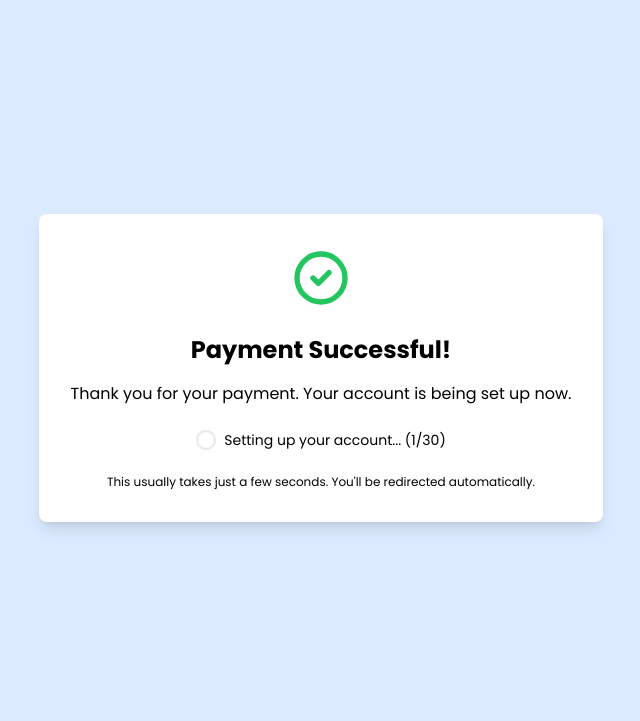
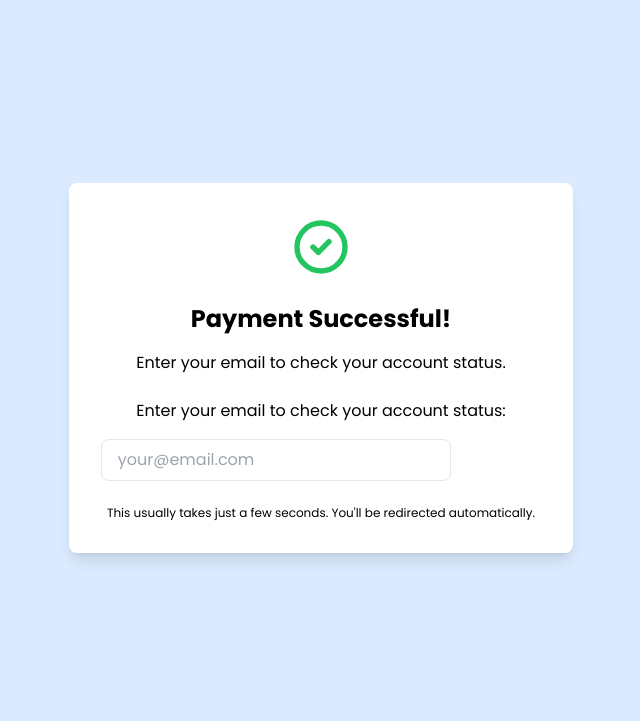
Before and after one commit to nworley97/resume-audit-sandbox, a Flask app: template templates/billing/payment_success.html in a window 1280 px wide. Shown: the top 721 px of the page, without its empty margins (319-959 px from the left). Run offline with Flask 3, Linux system fonts and the light colour scheme; the template is opened without the code that fills it, so the values that code supplies are empty; style sheets or scripts are compiled from the project's sources.

Commit message:
adding payments

```diff
--- a/billing_routes.py
+++ b/billing_routes.py
@@ -401,9 +401,47 @@ def payment_success():
 
     Note: Account creation happens asynchronously via webhook.
     This page informs the user their account is being set up.
+
+    Supports both:
+    1. Normal flow: session has signup_data
+    2. Recovery flow: email passed as query param (for cross-device/session-loss scenarios)
     """
     # Check if we have signup data in session
     signup_data = session.get('signup_data')
+
+    # Recovery: Allow email via query param if session is lost
+    recovery_email = request.args.get('email', '').strip().lower()
+    if recovery_email and not signup_data:
+        # Try to recover by checking if this email has a pending signup or existing account
+        db = SessionLocal()
+        try:
+            # First check if account already exists
+            user = db.query(User).filter(User.username == recovery_email).first()
+            if user:
+                login_user(user)
+                tenant = db.query(Tenant).filter(Tenant.id == user.tenant_id).first()
+                if tenant:
+                    session['tenant_slug'] = tenant.slug
+                    flash('Welcome back! You have been logged in.', 'success')
+                    return redirect(url_for('recruiter', tenant=tenant.slug))
+
+            # Check for pending signup
+            pending = db.query(PendingSignup).filter(
+                PendingSignup.email == recovery_email,
+                PendingSignup.processed == False
+            ).first()
+            if pending:
+                # Restore session data from pending signup
+                signup_data = {
+                    'email': pending.email,
+                    'plan_tier': pending.plan_tier,
+                    'billing_cycle': pending.billing_cycle,
+                    'company_name': pending.company_name,
+                    'full_name': pending.full_name,
+                }
+                session['signup_data'] = signup_data
+        finally:
+            db.close()
 
     # Also check if user was created by webhook and try to log them in
     if signup_data:
@@ -447,14 +485,25 @@ def check_account_status():
     """
     API endpoint to check if account has been created after Stripe payment.
     Used by payment_success page to poll for account creation.
+
+    Supports:
+    - Session-based lookup (normal flow)
+    - Email query param (recovery/manual check)
     """
     signup_data = session.get('signup_data')
-    if not signup_data:
-        return jsonify({'account_created': False, 'error': 'No signup session'})
 
-    email = signup_data.get('email', '').lower()
+    # Get email from session or query param
+    email = None
+    if signup_data:
+        email = signup_data.get('email', '').lower()
+
+    # Allow email override via query param (for recovery scenarios)
+    query_email = request.args.get('email', '').strip().lower()
+    if query_email:
+        email = query_email
+
     if not email:
-        return jsonify({'account_created': False, 'error': 'No email in session'})
+        return jsonify({'account_created': False, 'error': 'No email provided'})
 
     db = SessionLocal()
     try:
@@ -476,7 +525,16 @@ def check_account_status():
                 'message': 'Account created successfully!'
             })
         else:
-            return jsonify({'account_created': False})
+            # Check if there's a pending signup for this email
+            pending = db.query(PendingSignup).filter(
+                PendingSignup.email == email,
+                PendingSignup.processed == False
+            ).first()
+
+            return jsonify({
+                'account_created': False,
+                'pending_signup_exists': pending is not None
+            })
     finally:
         db.close()
 
--- a/stripe_webhooks.py
+++ b/stripe_webhooks.py
@@ -293,10 +293,18 @@ def handle_checkout_session_completed(event) -> Dict[str, Any]:
     logger.info(f"Checkout session completed: {checkout_session.id} for customer {customer_id}, email: {customer_email}")
 
     # If we have customer email, try to create account from pending signup
+    account_created = False
     if customer_email:
-        _maybe_create_account_from_pending_signup(customer_email, customer_id)
+        account_created = _maybe_create_account_from_pending_signup(customer_email, customer_id)
 
-    return {"session_id": checkout_session.id, "customer_id": customer_id}
+    if not account_created:
+        # Log for debugging - this might indicate an email mismatch
+        logger.warning(
+            f"Checkout completed but no account created for email: {customer_email}, "
+            f"customer_id: {customer_id}. Check if pending signup exists with matching email."
+        )
+
+    return {"session_id": checkout_session.id, "customer_id": customer_id, "account_created": account_created}
 
 
 def handle_unknown_event(event) -> Dict[str, Any]:
--- a/templates/billing/payment_success.html
+++ b/templates/billing/payment_success.html
@@ -40,14 +40,31 @@
 
     <div id="error-area" class="hidden mb-6">
       <p class="text-amber-600 mb-4">Account setup is taking longer than expected.</p>
-      <div class="flex flex-col gap-2">
+      <div class="flex flex-col gap-3">
         <a href="{{ url_for('login') }}" class="inline-block bg-slate-900 text-white px-6 py-3 rounded-lg font-medium hover:bg-slate-800 transition-colors">
           Try Logging In
         </a>
         <button onclick="startPolling()" class="text-sm text-slate-500 underline hover:text-slate-700">
           Check again
         </button>
+        {% if signup_data and signup_data.email %}
+        <p class="text-xs text-slate-400 mt-2">
+          Waiting for account: <strong>{{ signup_data.email }}</strong>
+        </p>
+        {% endif %}
       </div>
+    </div>
+
+    <!-- Manual email check form (shown if session lost) -->
+    <div id="manual-check-area" class="hidden mb-6">
+      <p class="text-slate-600 mb-4">Enter your email to check your account status:</p>
+      <form id="manual-check-form" class="flex gap-2">
+        <input type="email" id="manual-email" placeholder="your@email.com"
+               class="flex-1 px-4 py-2 border border-slate-300 rounded-lg focus:outline-none focus:ring-2 focus:ring-slate-400">
+        <button type="submit" class="bg-slate-900 text-white px-4 py-2 rounded-lg hover:bg-slate-800">
+          Check
+        </button>
+      </form>
     </div>
 
     <p class="text-xs text-slate-400 mt-4" id="help-text">
@@ -63,6 +80,7 @@
   let pollInterval;
   let attempts = 0;
   const maxAttempts = 30; // Poll for ~90 seconds (30 attempts * 3 seconds)
+  const sessionEmail = '{{ signup_data.email if signup_data else "" }}';
 
   function updateStatus(message) {
     document.getElementById('status-message').textContent = message;
@@ -71,6 +89,8 @@
   function showSuccess(redirectUrl) {
     document.getElementById('loading-area').classList.add('hidden');
     document.getElementById('success-area').classList.remove('hidden');
+    document.getElementById('error-area').classList.add('hidden');
+    document.getElementById('manual-check-area').classList.add('hidden');
     document.getElementById('help-text').classList.add('hidden');
     document.getElementById('redirect-link').href = redirectUrl;
     document.getElementById('page-subtitle').textContent = 'Your account has been created successfully!';
@@ -85,16 +105,33 @@
     document.getElementById('loading-area').classList.add('hidden');
     document.getElementById('error-area').classList.remove('hidden');
     document.getElementById('help-text').textContent = 'Please check your email for login instructions, or contact support if you need help.';
+
+    // Show manual check form if no session email
+    if (!sessionEmail) {
+      document.getElementById('manual-check-area').classList.remove('hidden');
+    }
   }
 
-  function checkAccountStatus() {
-    fetch('{{ url_for("billing.check_account_status") }}')
+  function checkAccountStatus(email) {
+    const checkEmail = email || sessionEmail;
+    let url = '{{ url_for("billing.check_account_status") }}';
+    if (checkEmail) {
+      url += '?email=' + encodeURIComponent(checkEmail);
+    }
+
+    fetch(url)
       .then(function(response) { return response.json(); })
       .then(function(data) {
         if (data.account_created) {
           // Success! Stop polling and show success
           clearInterval(pollInterval);
           showSuccess(data.redirect_url || '{{ url_for("login") }}');
+        } else if (data.error === 'No email provided') {
+          // No session and no email - show manual form
+          clearInterval(pollInterval);
+          document.getElementById('loading-area').classList.add('hidden');
+          document.getElementById('manual-check-area').classList.remove('hidden');
+          document.getElementById('help-text').textContent = 'Enter your email address to check your account status.';
         } else {
           // Account not ready yet
           attempts++;
@@ -116,21 +153,41 @@
       });
   }
 
-  window.startPolling = function() {
+  window.startPolling = function(email) {
     // Reset state
     attempts = 0;
     document.getElementById('loading-area').classList.remove('hidden');
     document.getElementById('error-area').classList.add('hidden');
     document.getElementById('success-area').classList.add('hidden');
+    document.getElementById('manual-check-area').classList.add('hidden');
     updateStatus('Checking account status...');
 
     // Start polling
-    checkAccountStatus(); // Check immediately
-    pollInterval = setInterval(checkAccountStatus, 3000); // Then every 3 seconds
+    checkAccountStatus(email); // Check immediately
+    pollInterval = setInterval(function() { checkAccountStatus(email); }, 3000); // Then every 3 seconds
   };
 
-  // Start polling on page load
-  startPolling();
+  // Manual email check form handler
+  const manualForm = document.getElementById('manual-check-form');
+  if (manualForm) {
+    manualForm.addEventListener('submit', function(e) {
+      e.preventDefault();
+      const email = document.getElementById('manual-email').value.trim();
+      if (email) {
+        startPolling(email);
+      }
+    });
+  }
+
+  // Start polling on page load (only if we have an email)
+  if (sessionEmail) {
+    startPolling();
+  } else {
+    // No session - show manual check immediately
+    document.getElementById('loading-area').classList.add('hidden');
+    document.getElementById('manual-check-area').classList.remove('hidden');
+    document.getElementById('page-subtitle').textContent = 'Enter your email to check your account status.';
+  }
 })();
 </script>
 {% endblock %}
```
